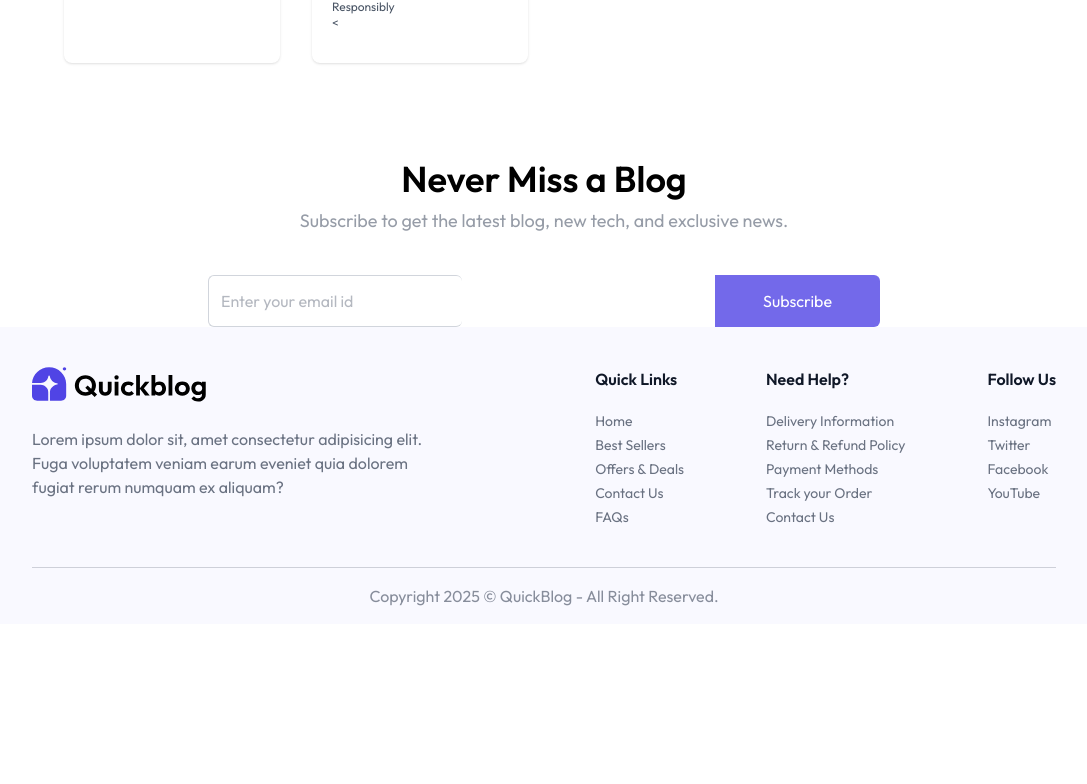
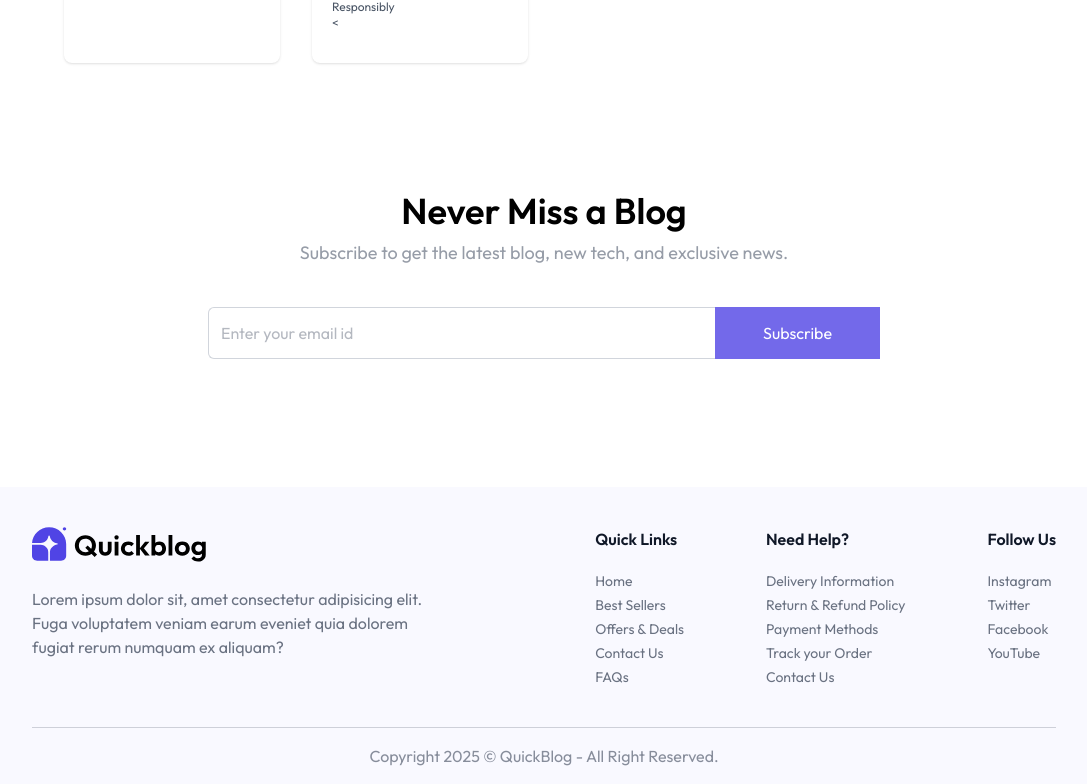
Before and after one commit to waibaBikash/MeroBlog, a React (Vite) app in the folder client/: page / in a window 1280 px wide. Shown: the part 1644-2428 px from the top of the page, without its empty margins (96-1183 px from the left). Before the commit the page ends 2268 px from the top, so only its background shows below. Built offline with nearby package versions, Linux system fonts and the light colour scheme.

Commit message:
feat: add margin to Newsletter component for improved spacing

```diff
--- a/client/src/components/Newsletter.jsx
+++ b/client/src/components/Newsletter.jsx
@@ -2,12 +2,12 @@
 
 const Newsletter = () => {
   return (
-    <div className='flex flex-col items-center justify-center text-center space-y-2'>
+    <div className='flex flex-col items-center justify-center text-center space-y-2 my-32'>
       <h1 className='md:text-4xl text-2xl font-semibold'>Never Miss a Blog</h1>
       <p className='md:text-lg text-gray-500/70 pb-8'>Subscribe to get the latest blog, new tech, and exclusive news.</p>
       <form className='flex items-center justify-between max-w-2xl w-full md:h-13 h-12' >
-         <input className='border border-gray-300 rounded-md h-full border-r-0 outline-none px-3 text-gray-500' type="text" placeholder='Enter your email id' required />
-         <button type='submit' className='md:px-12 px-8 h-full text-white bg-primary/80 hover:bg-primary transition-all cursor-pointer rounded-md rounded-l-none '>Subscribe</button>
+         <input className='border border-gray-300 rounded-md h-full border-r-0 outline-none w-full rounded-r-none px-3 text-gray-500' type="text" placeholder='Enter your email id' required />
+         <button type='submit' className='md:px-12 px-8 h-full text-white bg-primary/80 hover:bg-primary transition-all cursor-pointer rounded-1-none '>Subscribe</button>
       </form>
     </div>
   )
```
